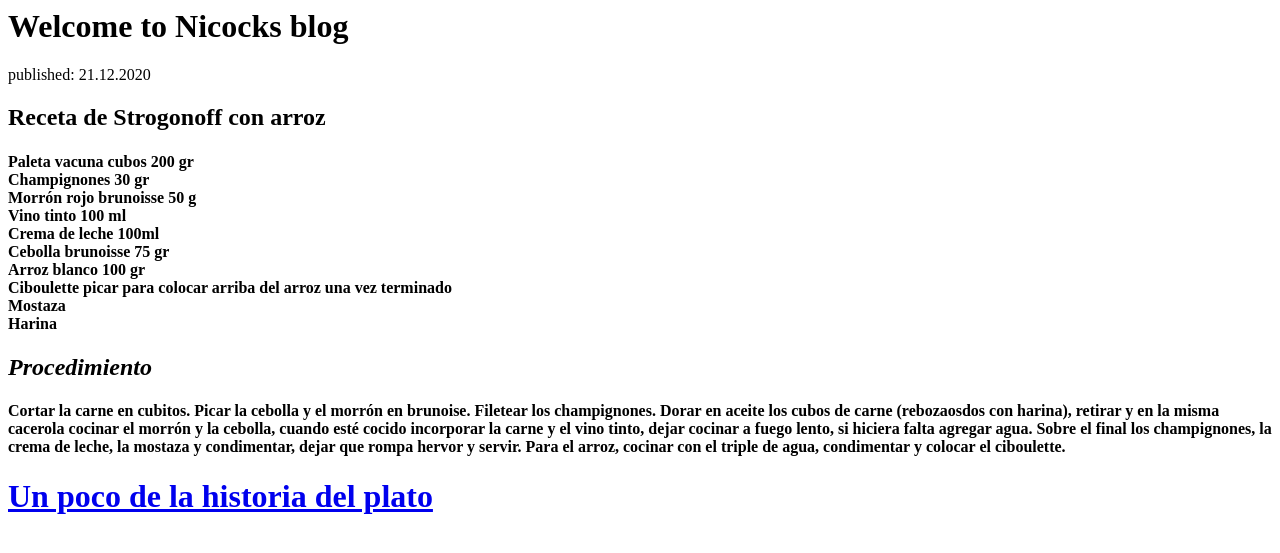
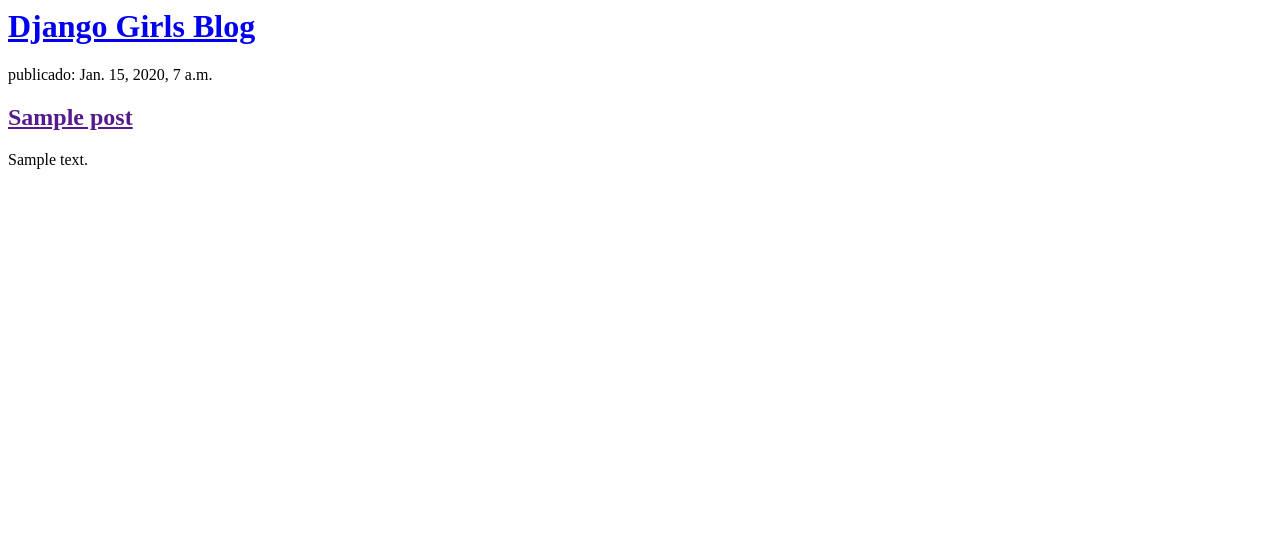
Before and after one commit to Nicolas-Rozas/My-first-blog, a Django app: page / in a window 1280 px wide. Shown: the top 553 px of the page. Run offline with Django 3.2, Linux system fonts and the light colour scheme; tables that the repository leaves empty hold one stand-in row (values such as "Sample post").

Commit message:
Template modificados para mostrar post desde base de  datos

```diff
--- a/blog/templates/blog/post_list.html
+++ b/blog/templates/blog/post_list.html
@@ -3,30 +3,16 @@
         <title>Nicocks blog</title>
     </head>
     <body>
-        <div>
-            <h1><a>Welcome to Nicocks blog</a></h1>
-        </div>
+    <div>
+    <h1><a href="/">Django Girls Blog</a></h1>
+</div>
 
-        <div>
-            <p>published: 21.12.2020</p>
-            <h2><a>Receta de Strogonoff con arroz </a></h2>
-            <H4><p>Paleta vacuna cubos 200 gr <br>
-				Champignones 30 gr <br>
-				Morrón rojo brunoisse 50 g <br>
-				Vino tinto 100 ml <br>
-				Crema de leche 100ml <br>
-				Cebolla brunoisse 75 gr<br>
-				Arroz blanco 100 gr <br>
-				Ciboulette picar para colocar arriba del arroz una vez terminado <br>
-				Mostaza <br>
-				Harina <br>
-					</p></H4>
-        </div>
-
-        <div>
-            <em><h2><a>Procedimiento</a></h2></em>
-            <H4><p>Cortar la carne en cubitos. Picar la cebolla y el morrón en brunoise. Filetear los champignones. Dorar en aceite los cubos de carne (rebozaosdos con harina), retirar y en la misma cacerola cocinar el morrón y la cebolla, cuando esté cocido incorporar la carne y el vino tinto, dejar cocinar a fuego lento, si hiciera falta agregar agua. Sobre el final los champignones, la crema de leche, la mostaza y condimentar, dejar que rompa hervor y servir. Para el arroz, cocinar con el triple de agua, condimentar y colocar el ciboulette.</p></H4>
-            <h1><a href="https://www.vix.com/es/imj/gourmet/6789/origen-del-strogonoff">Un poco de la historia del plato</a></h1>
-        </div>
+{% for post in posts %}
+    <div>
+        <p> publicado: {{ post.published_date }}</p>
+        <h2><a href="">{{ post.title }}</a></h2>
+        <p>{{ post.text|linebreaksbr }}</p>
+    </div>
+{% endfor %}
     </body>
 </html>
--- a/blog/views.py
+++ b/blog/views.py
@@ -1,6 +1,7 @@
 from django.shortcuts import render
-
-# Create your views here.
+from django.utils import timezone
+from .models import Post
 
 def post_list(request):
-	return render(request, "blog/post_list.html", {})
+    posts = Post.objects.filter(published_date__lte=timezone.now()).order_by('published_date')
+    return render(request, 'blog/post_list.html', {'posts': posts})
```
